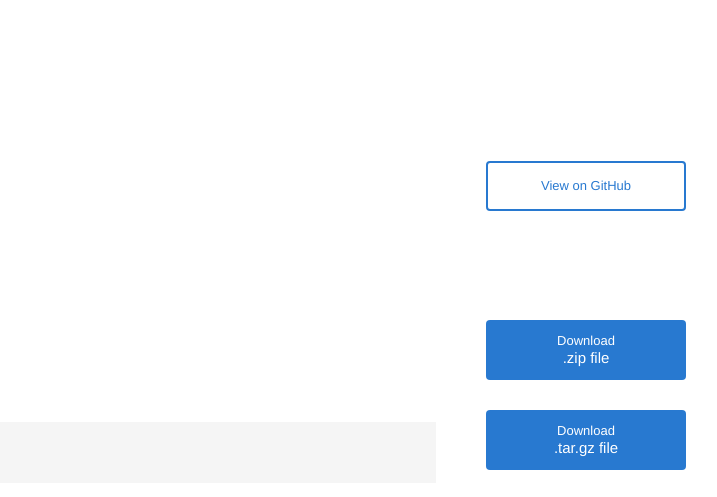
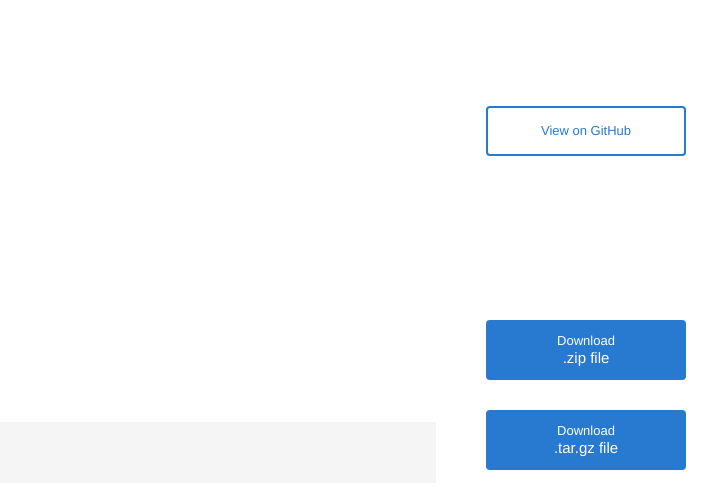
Before and after one commit to plaidev/bolt-rpc, a plain HTML site: page index.html in a window 1280 px wide. Shown: the top 497 px of the page, 424-1141 px from the left. Drawn offline with Linux system fonts and the light colour scheme.

Commit message:
headerボタン配置調整

```diff
--- a/stylesheets/stylesheet.css
+++ b/stylesheets/stylesheet.css
@@ -546,7 +546,7 @@ a.button small {
 header a.button {
   position: absolute;
   right: 0;
-  top: 75px;
+  top: 20px;
   height: auto;
   padding: 15px 0;
   border: 2px solid #2879D0;
```
